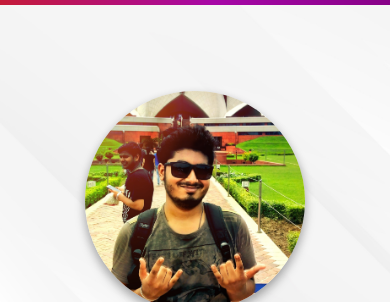
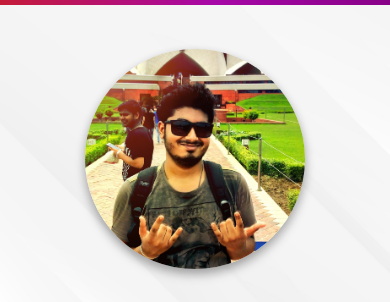
Before and after one commit to adityadev31/my_portfolio, a plain HTML site: page index.html in a window 390 px wide. Shown: the part 73-375 px from the top of the page. Drawn offline with nearby package versions, Linux system fonts and the light colour scheme.

Commit message:
Add files via upload

```diff
--- a/css/style.css
+++ b/css/style.css
@@ -596,7 +596,7 @@ html, body{
         padding-top: 80px;
     }
     .hero-img{
-        margin: 10vh auto 5vh auto;
+        margin: 5vh auto 5vh auto;
     }
     .hero-heading p{
         margin-top: 20px;
```
